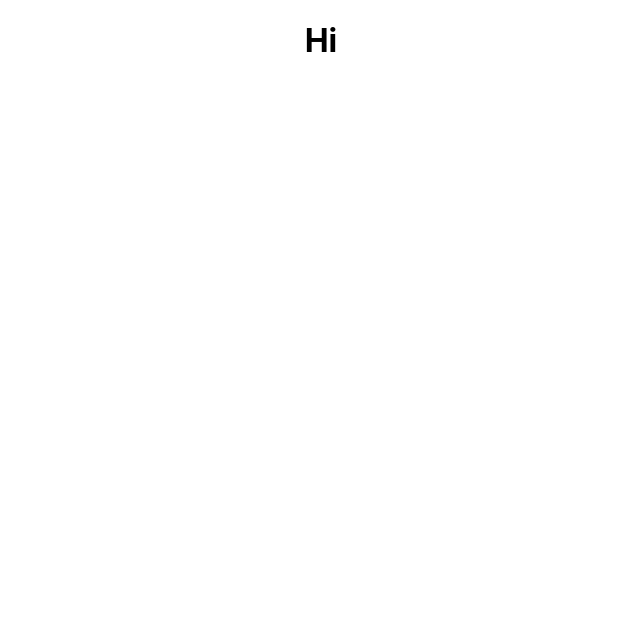
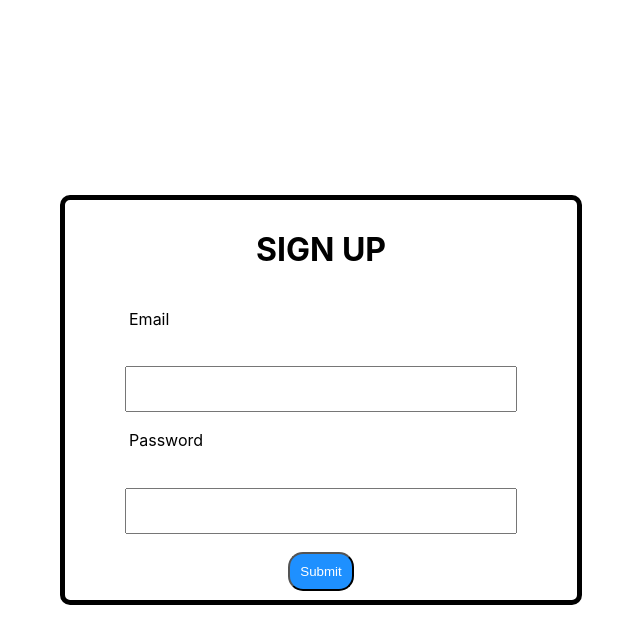
Before and after one commit to personal2004/Firebase_Authentication, a React (Create React App) app: page / in a window 1280 px wide. Shown: the top 644 px of the page, without its empty margins (319-959 px from the left). Built offline with nearby package versions, Linux system fonts and the light colour scheme.

Commit message:
Used Formil Hook

```diff
--- a/package.json
+++ b/package.json
@@ -7,6 +7,7 @@
     "@testing-library/react": "^13.4.0",
     "@testing-library/user-event": "^13.5.0",
     "firebase": "^10.13.1",
+    "formik": "^2.4.6",
     "react": "^18.3.1",
     "react-dom": "^18.3.1",
     "react-scripts": "5.0.1",
--- a/src/App.js
+++ b/src/App.js
@@ -1,9 +1,10 @@
 import './App.css';
+import SignIn from './component/Signform/signin';
 
 function App() {
   return (
     <div className="App">
-     <h1>Hi</h1>
+    <SignIn/>
     </div>
   );
 }
--- /dev/null
+++ b/src/component/Signform/index.css
@@ -0,0 +1,30 @@
+
+.SignIn_page{
+    display: flex;
+    width: 100vw;
+    height: 100vh;
+    justify-content: center;
+    align-items: center;
+}
+.SignIn_page form{
+    width: 40vw;
+    height: 50vh;
+    border: 5px solid black;
+    border-radius: 10px;
+    display: flex;
+    flex-direction: column;
+    justify-content: space-around;
+    align-items: center;
+    text-align: left;
+}
+.SignIn_page form label,.SignIn_page form input{
+    width: 30vw;
+    height: 5vh;
+}
+.SignIn_page button{
+    width: fit-content;
+    padding: 10px;
+    color: white;
+    background-color: dodgerblue;
+    border-radius: 15px;
+}
--- /dev/null
+++ b/src/component/Signform/signin.js
@@ -0,0 +1,36 @@
+import './index.css';
+import { useFormik } from 'formik';
+
+const SignIn=()=>{
+    const formik=useFormik({
+        initialValues:{
+            email:'',
+            password:'',
+        }
+    });
+    console.log(formik.values)
+    return(
+        <div className='SignIn_page'>
+        <form>
+            <h1>SIGN UP</h1>
+            <label>Email</label>
+            <input
+             type="email"
+             name='email'
+             onChange={formik.handleChange}
+             value={formik.values.email}
+             />
+            <label>Password</label>
+            <input
+             type="password"
+             name='password'
+             onChange={formik.handleChange}
+             value={formik.values.password}
+             />
+            <button>Submit</button>
+        </form>
+        </div>
+    )
+}
+
+export default SignIn
```
Also changed, not shown: 2 other files (tests, documents, lock files or other folders).
